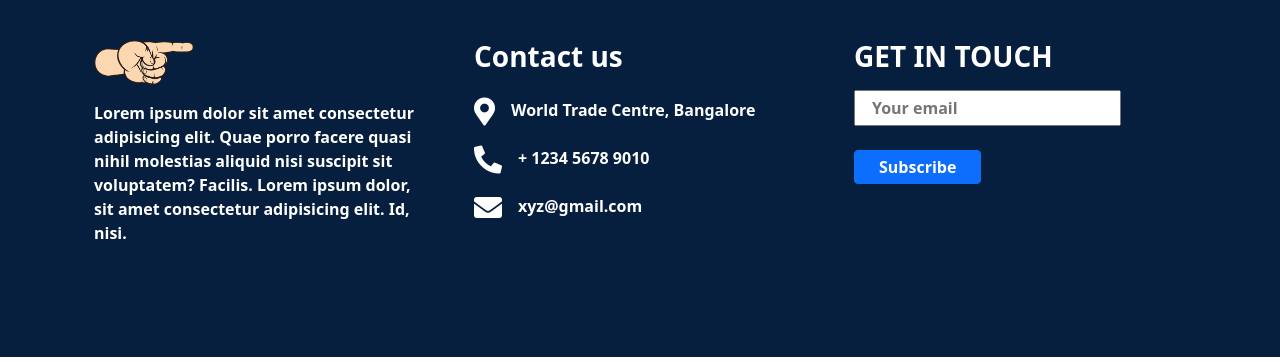
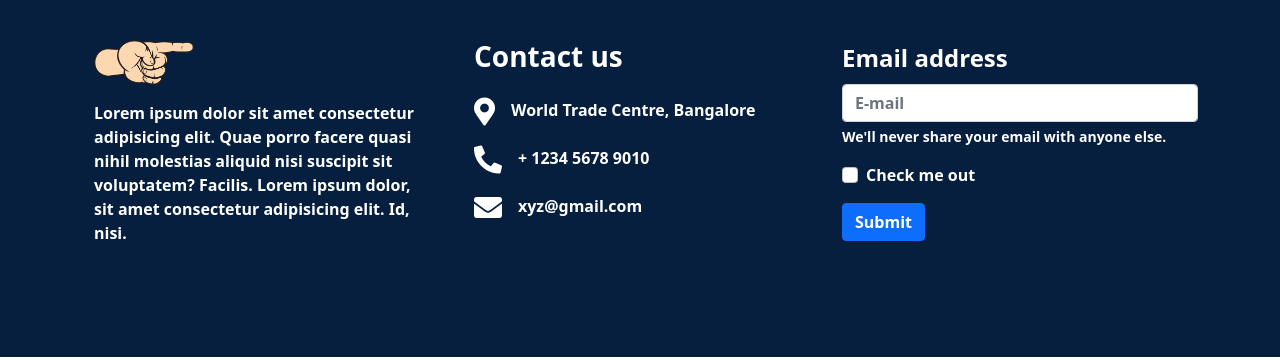
Before and after one commit to sherzod02/cartoon-website-with-html-css-bootsrap, a plain HTML site: page index.html in a window 1280 px wide. Shown: the part 2538-2900 px from the top of the page. Drawn offline with nearby package versions, Linux system fonts and the light colour scheme.

Commit message:
changed some form in contact services

```diff
--- a/index.html
+++ b/index.html
@@ -223,12 +223,17 @@
               <p class="fw-bold text-white">xyz@gmail.com</p>
             </div>
           </div>
-          <form class="col px-4 mb-5">
-            <h3 class="fw-bold text-white mb-3">GET IN TOUCH</h3>
-            <label for="email">
-              <input class="fw-bold mb-4 ps-3 py-1" type="text" name="email" placeholder="Your email">
-            </label>
-            <button class="fw-bold btn btn-primary text-white px-4 py-1">Subscribe</button>
+          <form>
+            <div class="mb-3">
+              <label for="exampleInputEmail1" class="form-label text-white fw-bold fs-4">Email address</label>
+              <input type="email" class="form-control fw-bold text-dark mb-1" id="exampleInputEmail1" aria-describedby="emailHelp" placeholder="E-mail" >
+              <div id="emailHelp" class="form-text text-white fw-bold mt-1">We'll never share your email with anyone else.</div>
+            </div>
+            <div class="mb-3 form-check">
+              <input type="checkbox" class="form-check-input" id="exampleCheck1">
+              <label class="form-check-label text-white fw-bold" for="exampleCheck1">Check me out</label>
+            </div>
+            <button id="contact" type="submit" class="btn btn-primary fw-bold">Submit</button>
           </form>
         </div>
       </div>
```
